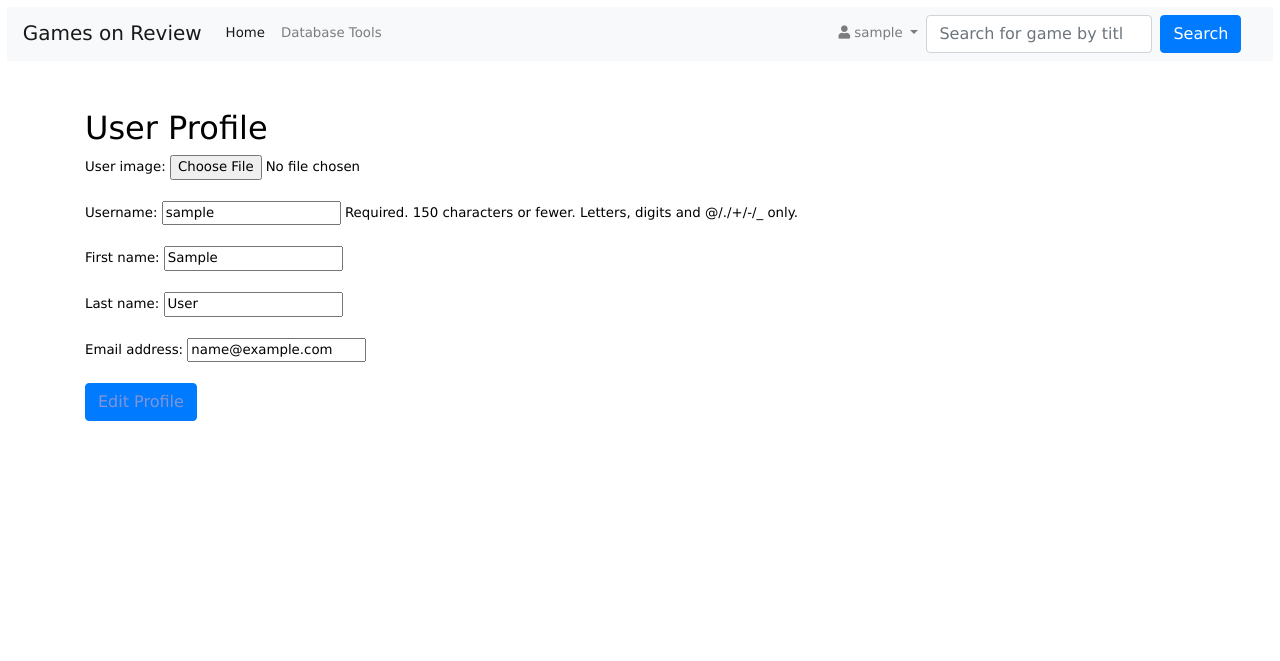
After one commit to citizencosimo/iqsa3900-project-group8, a Django app: page /accounts/profile/ in a window 1280 px wide. The commit adds this page. Shown: the top 661 px of the page. Run offline with Django 4.2, Linux system fonts and the light colour scheme; the visitor is signed in with stand-in values (Sample User, id 1).

Commit message:
View Profile

```diff
--- a/accounts/forms.py
+++ b/accounts/forms.py
@@ -13,3 +13,15 @@ class CustomUserChangeForm(UserChangeForm):
     class Meta:
         model = CustomUser
         fields = ("user_image","username","first_name", "last_name", "email")
+
+class UserProfileForm(forms.ModelForm):
+    user_image = forms.ImageField(required=False, widget=forms.FileInput)
+    class Meta:
+        model = CustomUser
+        fields = ("user_image", "username", "first_name", "last_name", "email")
+        widgets = {
+            "username": forms.TextInput(attrs={'readonly': 'readonly'}),
+            "first_name": forms.TextInput(attrs={'readonly': 'readonly'}),
+            "last_name": forms.TextInput(attrs={'readonly': 'readonly'}),
+            "email": forms.TextInput(attrs={'readonly': 'readonly'}),
+        }
--- a/accounts/urls.py
+++ b/accounts/urls.py
@@ -1,10 +1,11 @@
 # accounts/urls.py
 from django.urls import path
-from .views import ProfileUpdateView, SignUpView
+from .views import ProfileUpdateView, SignUpView, profile_user
 from django.contrib.auth import views as auth_views
 
 urlpatterns = [
     path("signup/", SignUpView.as_view(), name="signup"),
     path('profile/update/', ProfileUpdateView.as_view(), name='profile_update'),
+    path('profile/', profile_user, name='profile_user'),
     path('profile/update/done/', auth_views.TemplateView.as_view(template_name='accounts/profile_update_done.html'), name='profile_update_done'),
 ]
--- a/accounts/views.py
+++ b/accounts/views.py
@@ -1,7 +1,9 @@
 # accounts/views.py
+from django.shortcuts import render
 from django.urls import reverse_lazy
 from django.views.generic.edit import CreateView, UpdateView
 from .forms import CustomUserChangeForm, CustomUserCreationForm
+from .forms import UserProfileForm
 from .models import CustomUser
 from django.contrib.auth.mixins import LoginRequiredMixin
 
@@ -26,3 +28,7 @@ class ProfileUpdateView(LoginRequiredMixin, UpdateView):
             self.object.user_image = self.request.FILES['user_image']
         self.object.save()
         return super().form_valid(form)
+
+def profile_user(request):
+    form = UserProfileForm(instance=request.user)
+    return render(request, 'accounts/profile_user.html', {'form': form})
--- a/templates/accounts/profile_update.html
+++ b/templates/accounts/profile_update.html
@@ -8,4 +8,9 @@
     {{ form.as_p }}
     <button type="submit">Save changes</button>
   </form>
+
+  {% if user.user_image %}
+        <h3>Current Image</h3>
+        <img src="{{ user.user_image.url }}" alt="User Image" width="200">
+    {% endif %}
 {% endblock %}
--- /dev/null
+++ b/templates/accounts/profile_user.html
@@ -0,0 +1,10 @@
+{% extends 'base.html' %}
+
+{% block content %}
+  <h2>User Profile</h2>
+  <form>
+    {% csrf_token %}
+    {{ form.as_p }}
+    <a href="{% url 'profile_update' %}" class="btn btn-primary">Edit Profile</a>
+  </form>
+{% endblock %}
--- a/templates/base.html
+++ b/templates/base.html
@@ -56,6 +56,7 @@
                   <i class="fas fa-user"></i> {{ user.username }}
                 </a>
                 <div class="dropdown-menu" aria-labelledby="userDropdown">
+                  <a class="dropdown-item" href="{% url 'profile_user' %}">View Profile</a>
                   <a class="dropdown-item" href="{% url 'profile_update' %}">Manage Profile</a>
                   <div class="dropdown-divider"></div>
                   <a class="dropdown-item" href="{% url 'logout' %}">Logout</a>
```
